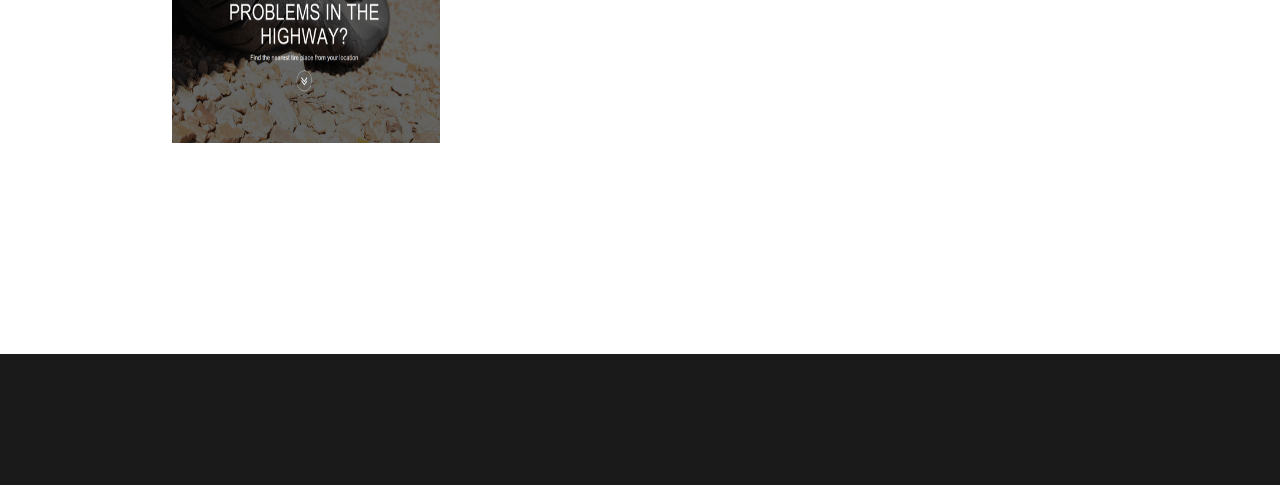
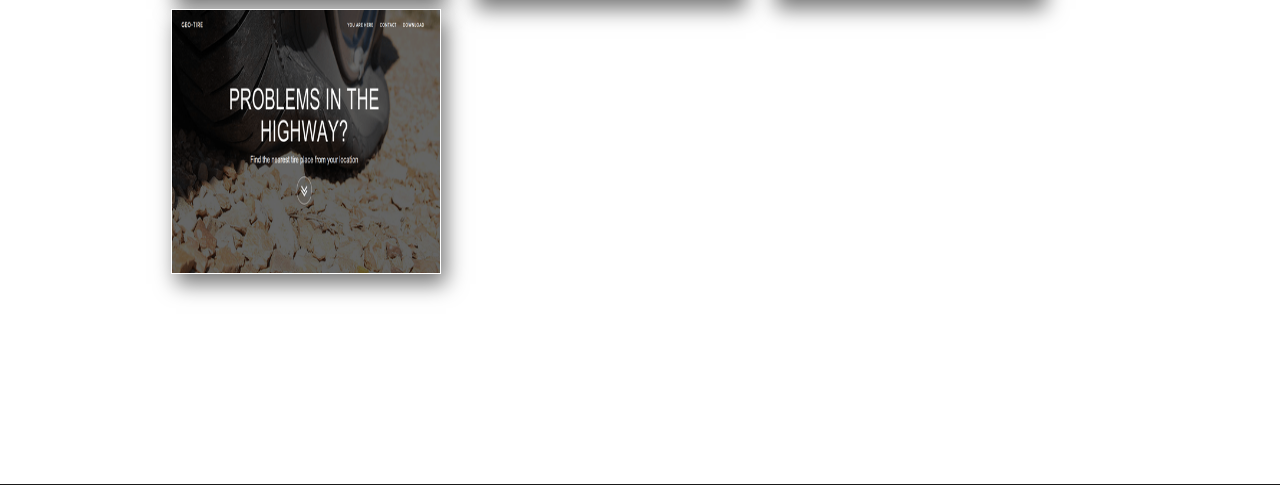
Before and after one commit to jorgeluis11/profile, a Django app: page / in a window 1280 px wide. Shown: the part 2368-2853 px from the top of the page. Run offline with Django 3.2, Linux system fonts and the light colour scheme; data comes from the database, SQL or seed files in the repository; both versions use the stored data as it was after the commit; parts of the project's set-up code (start-up, migrations or seed data) failed here and were passed over; some libraries are stand-ins or nearby versions.

Commit message:
add two projects

```diff
--- a/static/css/style.css
+++ b/static/css/style.css
@@ -312,8 +312,8 @@ a:hover
 
 .img-container{
 	width: 100%;
-	height: 200px;
-
+  height: 265px;
+      box-shadow: 5px 10px 20px #777777;
 
 }
 
```
Also changed, not shown: db.sqlite3.
